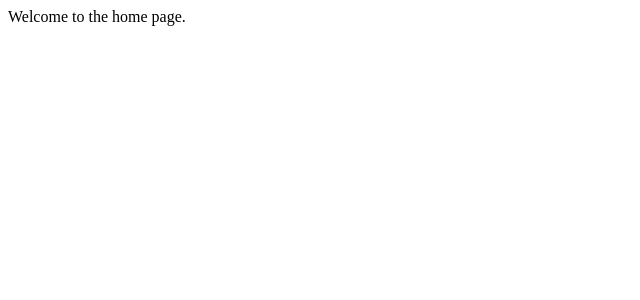
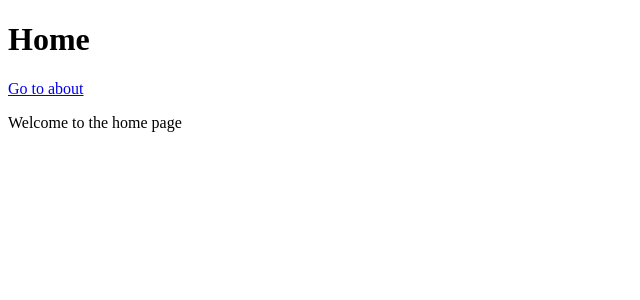
Before and after one commit to florianbar/portfolio-app-nextjs, a Next.js app: page / in a window 1280 px wide. Shown: the top 300 px of the page, without its empty margins (0-640 px from the left). Built offline with nearby package versions, Linux system fonts and the light colour scheme.

Commit message:
Added image and links

```diff
--- a/pages/index.js
+++ b/pages/index.js
@@ -1,5 +1,13 @@
+import Link from 'next/link';
+
 const Index = () => (
-    <div>Welcome to the home page.</div>
+    <div>
+        <h1>Home</h1>
+        <Link href="/about">
+            <a>Go to about</a>
+        </Link>
+        <p>Welcome to the home page</p>
+    </div>
 );
 
 export default Index;
```
Also changed, not shown: pages/about.js (added, +14 -0 lines), static/javascript-logo.png (added).
